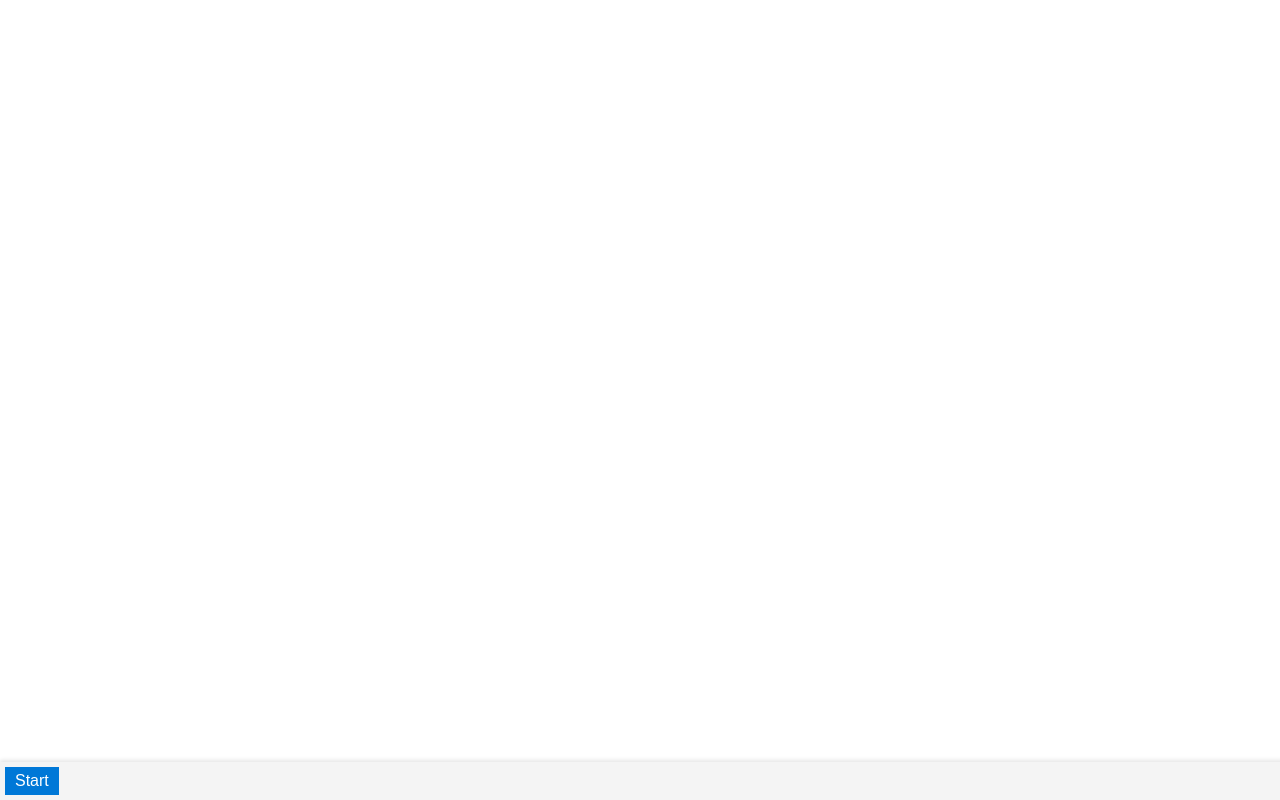
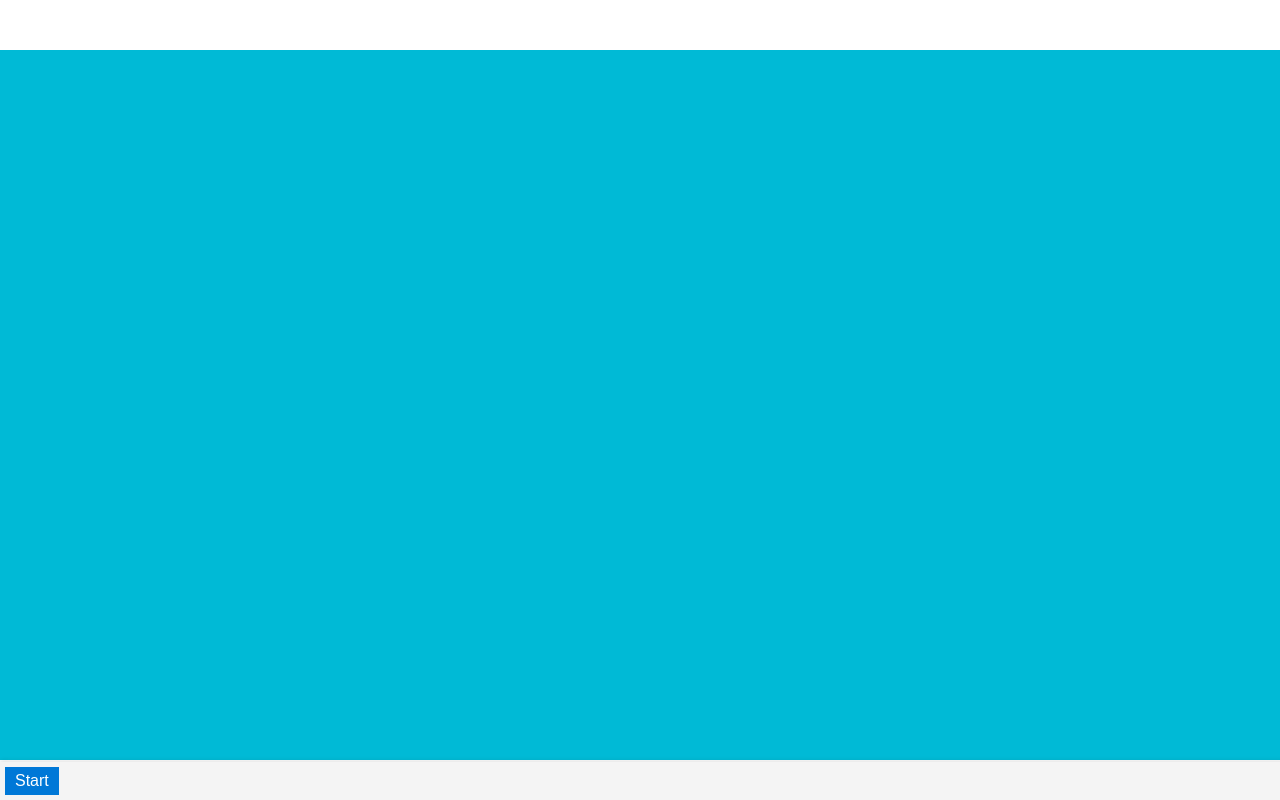
Before and after one commit to AvaAvarai/DeskViz, a website: page index.html in a window 1280 px wide. Drawn offline with Linux system fonts and the light colour scheme.

Commit message:
fix desktop

```diff
--- a/styles.css
+++ b/styles.css
@@ -2,6 +2,7 @@ body, html {
     margin: 0;
     padding: 0;
     height: 100%;
+    overflow: hidden;
     font-family: Arial, sans-serif;
 }
 
@@ -104,6 +105,15 @@ th, td {
     z-index: 1001;
 }
 
+#desktop {
+    position: absolute;
+    top: 50px; /* Height of the stats panel */
+    bottom: 40px; /* Height of the taskbar */
+    width: 100%;
+    overflow: hidden;
+    background-color: hsl(188, 100%, 42%); /* Background color for the desktop */
+}
+
 .window-header {
     background-color: #0078d7;
     color: white;
```
